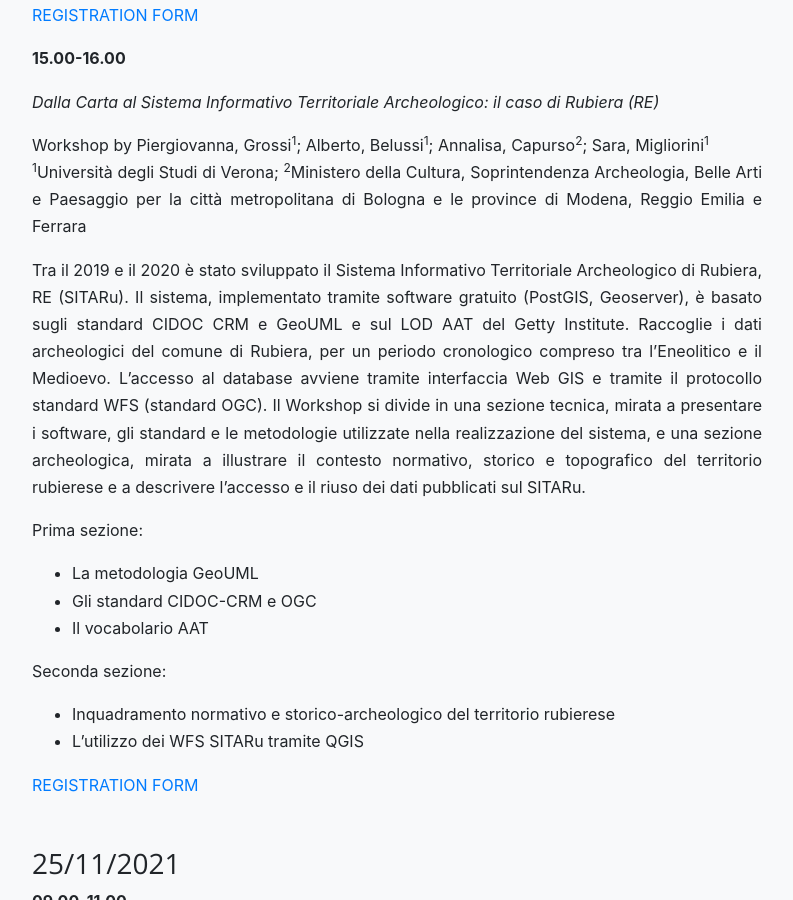
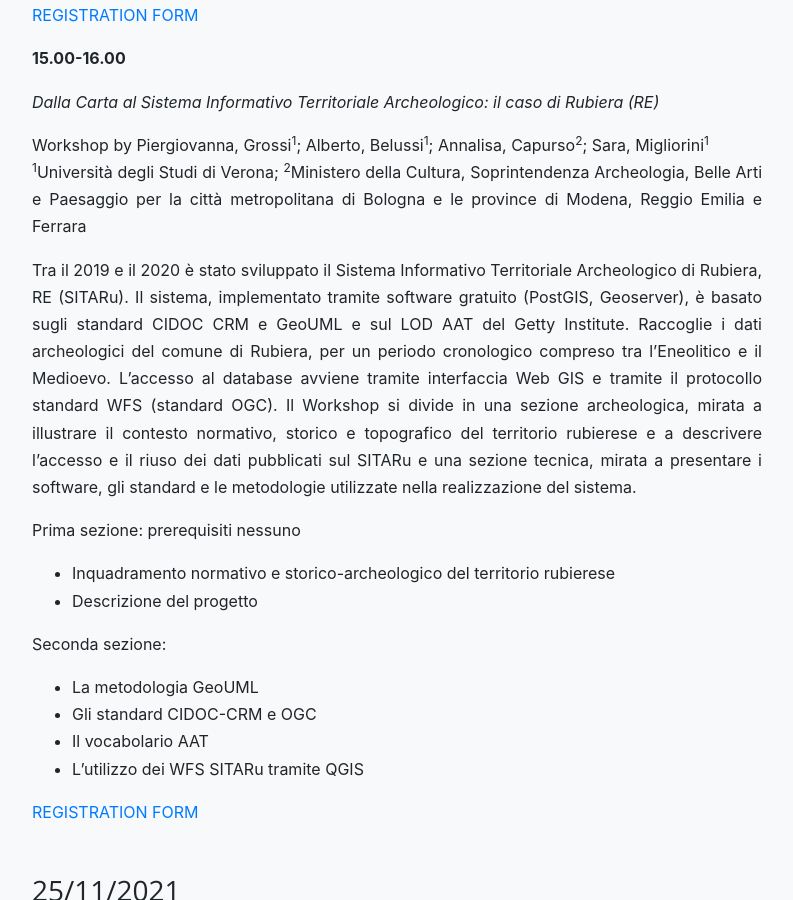
Before and after one commit to archeofoss/2021, a Jekyll site: the page built from programme.md, in a window 1280 px wide and 900 px high, scrolled down 6391 px. Shown: the whole window, without its empty margins (243-1036 px from the left). Built offline with Jekyll 4.4.1, drawn with Linux system fonts in a browser that asks for light colours; nearby versions of some CDN libraries.

Commit message:
Aggiornamento WS Grossi

```diff
--- a/programme.md
+++ b/programme.md
@@ -215,17 +215,18 @@ Workshop by Piergiovanna, Grossi<sup>1</sup>; Alberto, Belussi<sup>1</sup>; Anna
 <sup>1</sup>Università degli Studi di Verona; <sup>2</sup>Ministero della Cultura, Soprintendenza Archeologia, Belle Arti e Paesaggio per la città metropolitana di Bologna e le province di Modena, Reggio Emilia e Ferrara
 
 Tra il 2019 e il 2020 è stato sviluppato il Sistema Informativo Territoriale Archeologico di Rubiera, RE (SITARu). Il sistema, implementato tramite software gratuito (PostGIS, Geoserver), è basato sugli standard CIDOC CRM e GeoUML e sul LOD AAT del Getty Institute. Raccoglie i dati archeologici del comune di Rubiera, per un periodo cronologico compreso tra l'Eneolitico e il Medioevo. L'accesso al database avviene tramite interfaccia Web GIS e tramite il protocollo standard WFS (standard OGC).
-Il Workshop si divide in una sezione tecnica, mirata a presentare i software, gli standard e le metodologie utilizzate nella realizzazione del sistema, e una sezione archeologica, mirata a illustrare il contesto normativo, storico e topografico del territorio rubierese e a descrivere l’accesso e il riuso dei dati pubblicati sul SITARu.
+Il Workshop si divide in una sezione archeologica, mirata a illustrare il contesto normativo, storico e topografico del territorio rubierese e a descrivere l’accesso e il riuso dei dati pubblicati sul SITARu e una sezione tecnica, mirata a presentare i software, gli standard e le metodologie utilizzate nella realizzazione del sistema.
 
-Prima sezione:
+Prima sezione: prerequisiti nessuno
+
+- Inquadramento normativo e storico-archeologico del territorio rubierese
+- Descrizione del progetto
+
+Seconda sezione:
 
 - La metodologia GeoUML
 - Gli standard CIDOC-CRM e OGC
 - Il vocabolario AAT
-
-Seconda sezione:
-
-- Inquadramento normativo e storico-archeologico del territorio rubierese
 - L’utilizzo dei WFS SITARu tramite QGIS
 
 [REGISTRATION FORM](https://docs.google.com/forms/d/e/1FAIpQLScDmGhg4EZd6LhqeZ2JZyxXULOw2OZC0RBqoe-slCuEDSWtMw/viewform?usp=sf_link)
```
